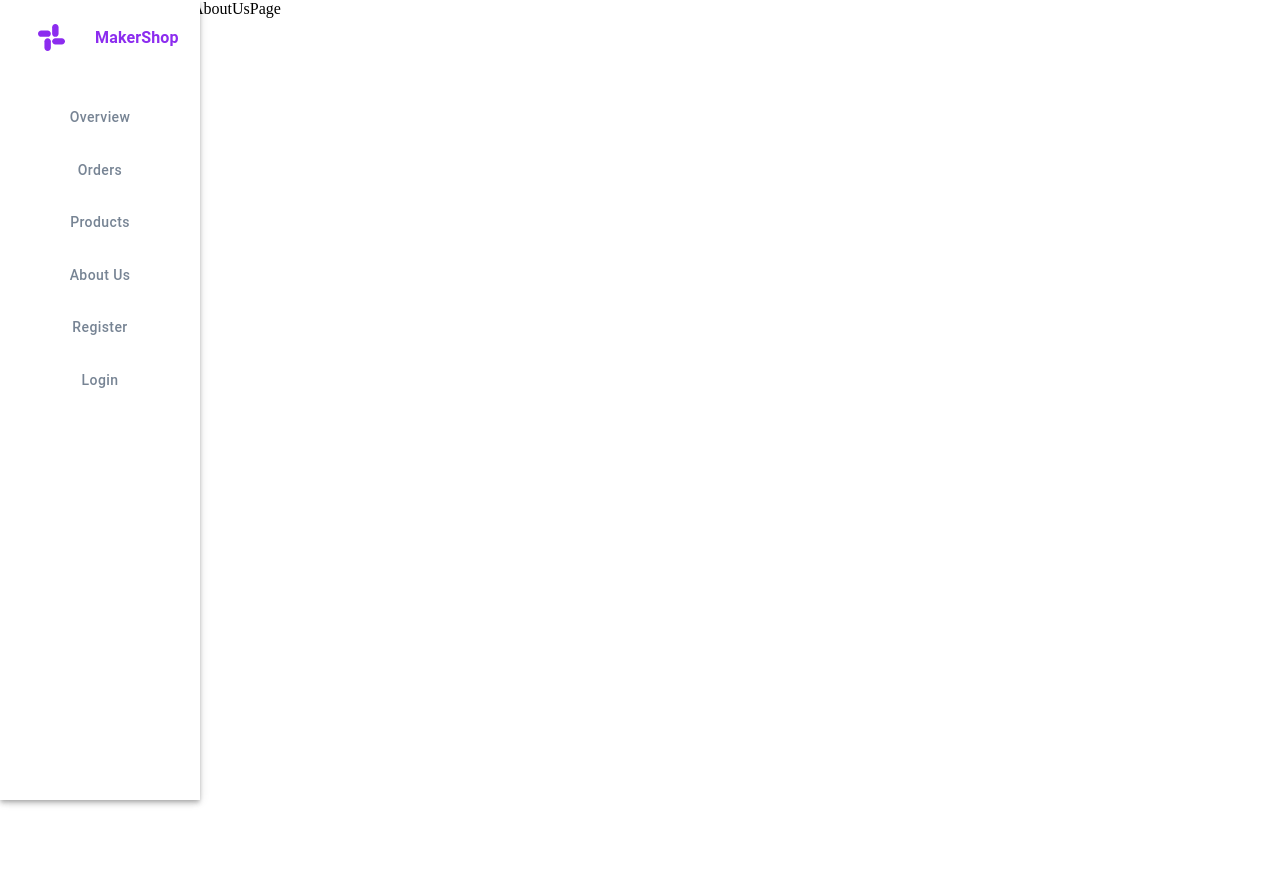
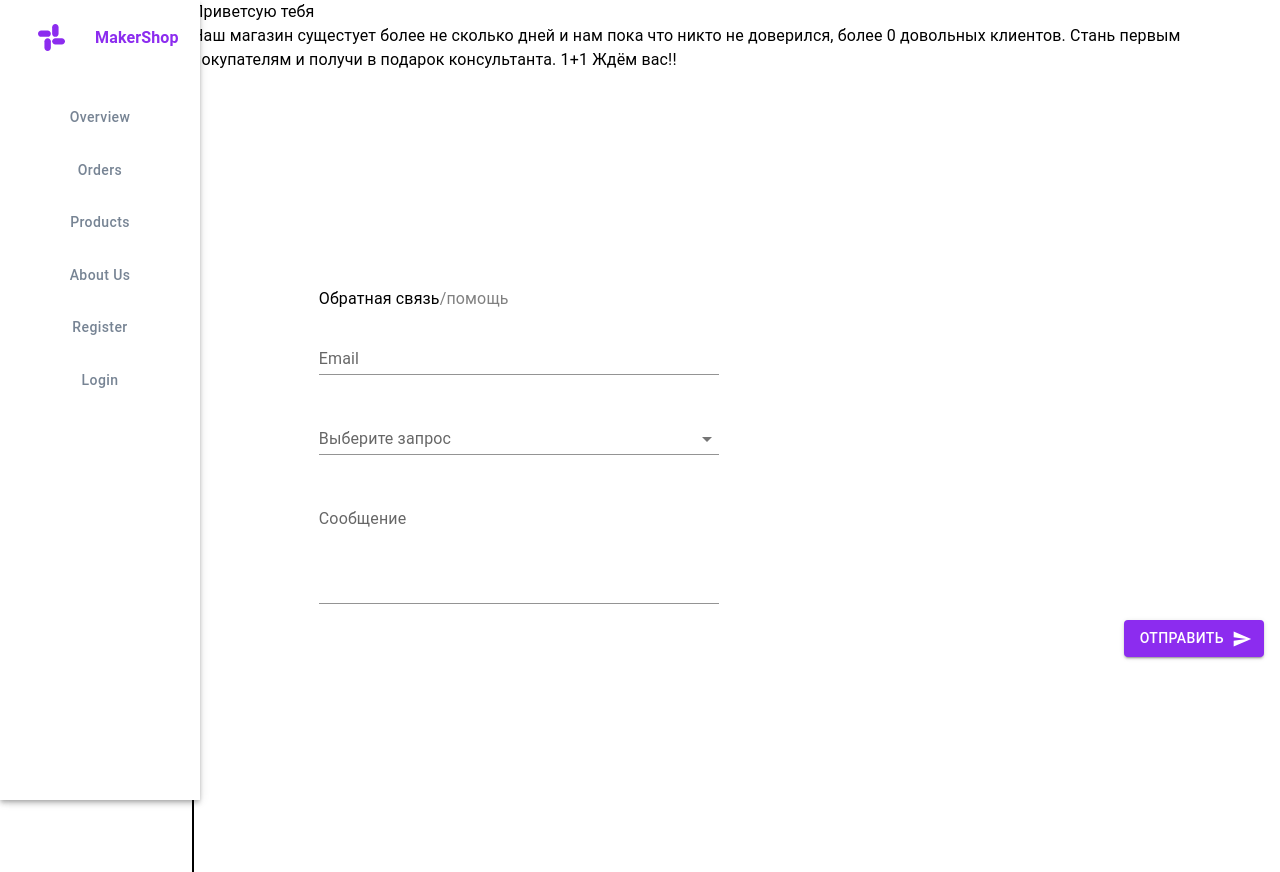
Before and after one commit to badoalmaz/project_with_mentor_java_post_scriptum, a React (Create React App) app: page /about in a window 1280 px wide. Before the commit the page ends 800 px from the top, so only its background shows below. Built offline with nearby package versions, Linux system fonts and the light colour scheme.

Commit message:
Merge branch 'master' of github.com:badoalmaz/project_with_mentor_java_post_scriptum

```diff
--- a/src/components/Navbar.jsx
+++ b/src/components/Navbar.jsx
@@ -47,10 +47,10 @@ export default function Navbar() {
           </Box>
           <Button sx={{ my: 1, color: '#778494', width: '100%', textTransform: 'capitalize', mt: 5 }}>Overview</Button>
           <Button sx={{ my: 1, color: '#778494', width: '100%', textTransform: 'capitalize' }}>Orders</Button>
-          <Button sx={{ my: 1, color: '#778494', width: '100%', textTransform: 'capitalize' }}>Products</Button>
-          <Button sx={{ my: 1, color: '#778494', width: '100%', textTransform: 'capitalize' }}>About Us</Button>
-          <Button sx={{ my: 1, color: '#778494', width: '100%', textTransform: 'capitalize' }}>Register</Button>
-          <Button sx={{ my: 1, color: '#778494', width: '100%', textTransform: 'capitalize' }}>Login</Button>
+          <Button sx={{ my: 1, color: '#778494', width: '100%', textTransform: 'capitalize' }} onClick={()=>navigate("/products")}>Products</Button>
+          <Button sx={{ my: 1, color: '#778494', width: '100%', textTransform: 'capitalize' }} onClick={()=>navigate("/about")}>About Us</Button>
+          <Button sx={{ my: 1, color: '#778494', width: '100%', textTransform: 'capitalize' }} onClick={()=>navigate("/register")}>Register</Button>
+          <Button sx={{ my: 1, color: '#778494', width: '100%', textTransform: 'capitalize' }} onClick={()=>navigate("/login")}>Login</Button>
         </Toolbar>
       </AppBar>
     </Box>
--- a/src/components/products/AddProduct.jsx
+++ b/src/components/products/AddProduct.jsx
@@ -1,4 +1,4 @@
-import { Box, Button, TextField } from "@mui/material";
+import { Box, Button, TextField, Typography } from "@mui/material";
 import React, { useState } from "react";
 import { useNavigate } from "react-router-dom";
 import { useProducts } from "../../contexts/ProductContextProvider";
--- a/src/pages/AboutUsPage.jsx
+++ b/src/pages/AboutUsPage.jsx
@@ -1,8 +1,116 @@
-import React from "react";
+import * as React from "react";
 import "../styles/aboutUsPage.css";
+import Box from "@mui/material/Box";
+import TextField from "@mui/material/TextField";
+import { Typography } from "@mui/material";
+import MenuItem from "@mui/material/MenuItem";
+import Button from "@mui/material/Button";
+import SendIcon from "@mui/icons-material/Send";
+import Stack from "@mui/material/Stack";
 
-const AboutUsPage = () => {
-  return <div>AboutUsPage</div>;
-};
+const currencies = [
+  {
+    value: "Помощь и поддержка",
+    label: "Помощь и поддержка",
+  },
+  {
+    value: "Парнёрства",
+    label: "Парнёрства",
+  },
+  {
+    value: "Сообщение о неисправностях",
+    label: "Сообщение о неисправностях",
+  },
+  {
+    value: "Другое",
+    label: "Другое",
+  },
+];
 
-export default AboutUsPage;
+export default function AboutUsPage() {
+  const [currency, setCurrency] = React.useState();
+
+  const handleChange = (event) => {
+    setCurrency(event.target.value);
+  };
+
+  const general = {
+    height: "100vh",
+    display: "flex",
+    flexDirection: "column",
+    borderLeft: "2px solid black",
+    pl: "10%",
+    justifyContent: "center",
+  };
+
+  return (
+    <Box sx={{ flexGrow: 1, display: "flex", justifyContent: "space-around", flexDirection: "column" }}>
+      <Typography sx={{ width: 1 }}>Приветсую тебя</Typography>
+        <Typography>Наш магазин сущестует более не сколько дней и нам пока что никто не доверился, более 0 довольных клиентов. Стань первым покупателям и получи в подарок консультанта. 1+1 Ждём вас!!</Typography>
+      <Box sx={general}>
+        <Box
+          component="form"
+          sx={{
+            "& .MuiTextField-root": { width: "25ch" },
+          }}
+          noValidate
+          autoComplete="off"
+        ></Box>
+        <Typography sx={{ display: "flex", pl: 2 }}>
+          Обратная связь
+          <Typography sx={{ color: "gray" }}>/помощь</Typography>
+        </Typography>
+        <TextField
+          id="standard-multiline-static"
+          label="Email"
+          variant="standard"
+          sx={{ m: 2, width: "50vh" }}
+          color="secondary"
+        />
+        <TextField
+          id="standard-select-currency"
+          select
+          label="Выберите запрос"
+          value={currency}
+          onChange={handleChange}
+          variant="standard"
+          sx={{ m: 2, width: "50vh" }}
+          color="secondary"
+        >
+          {currencies.map((option) => (
+            <MenuItem key={option.value} value={option.value}>
+              {option.label}
+            </MenuItem>
+          ))}
+        </TextField>
+        <TextField
+          id="standard-multiline-static"
+          label="Сообщение"
+          multiline
+          rows={4}
+          variant="standard"
+          sx={{ m: 2, width: "50vh" }}
+          color="secondary"
+        />
+        <Stack
+          direction="row"
+          spacing={2}
+          sx={{
+            display: "flex",
+            justifyContent: "end",
+            pr: 2,
+          }}
+        >
+          <Button
+            variant="contained"
+            endIcon={<SendIcon />}
+            sx={{ backgroundColor: "#8C2CEF" }}
+            color="secondary"
+          >
+            Отправить
+          </Button>
+        </Stack>
+      </Box>
+    </Box>
+  );
+}
```
Also changed, not shown: src/index.css (line endings or trailing spaces).
